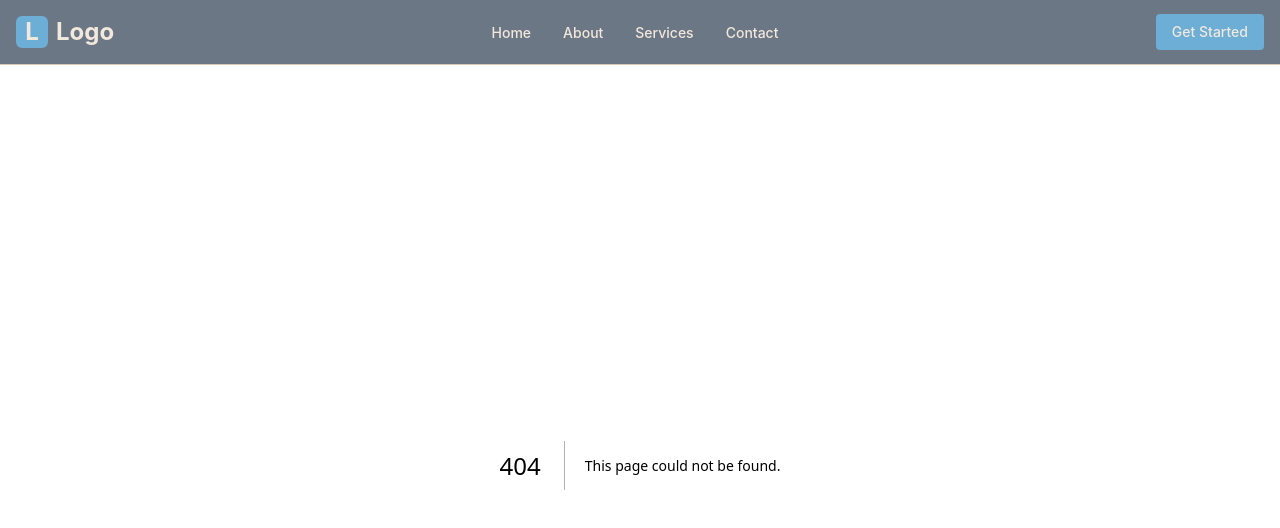
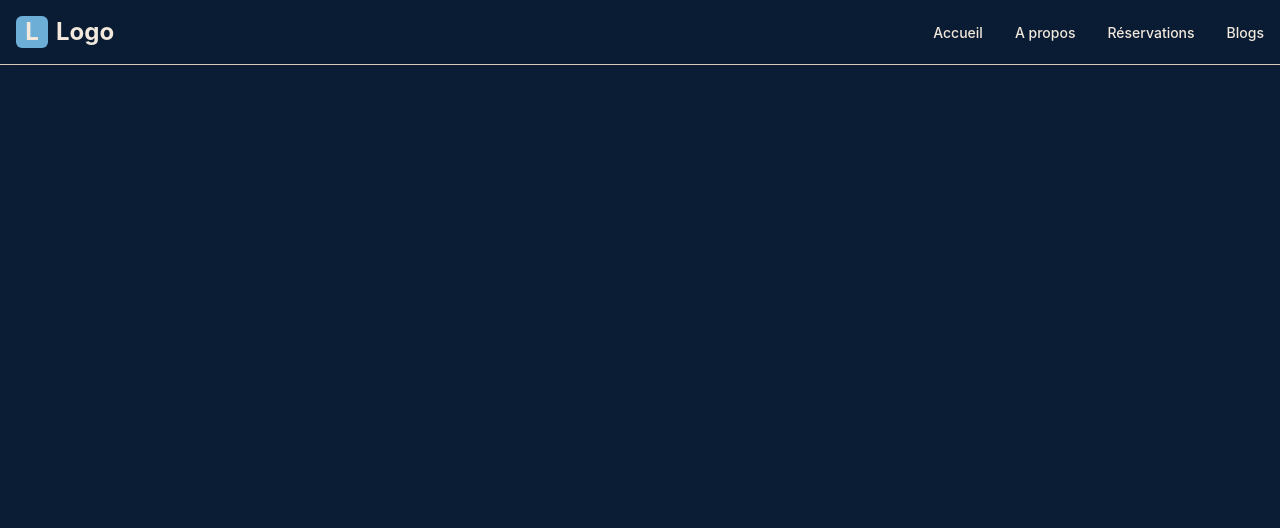
Before and after one commit to Quentin-Cheron/PROJET_SCRUM_ISITECH_2025, a Next.js app: page /about in a window 1280 px wide. Before the commit this address had no page. Shown: the top 528 px of the page. Built offline with nearby package versions, Linux system fonts and the light colour scheme.

Commit message:
add pages and header

```diff
--- /dev/null
+++ b/app/about/page.jsx
@@ -0,0 +1,3 @@
+export default function AboutPage() {
+  return <div>About</div>;
+}
--- /dev/null
+++ b/app/blogs/page.jsx
@@ -0,0 +1,3 @@
+export default function BlogsPage() {
+  return <div className="text-secondary">Blog</div>;
+}
--- /dev/null
+++ b/app/reservation/page.jsx
@@ -0,0 +1,3 @@
+export default function ResservationPage() {
+  return <div>ResservationPage</div>;
+}
--- a/components/features/layout/header.jsx
+++ b/components/features/layout/header.jsx
@@ -9,10 +9,10 @@ export default function Header() {
   const [isMenuOpen, setIsMenuOpen] = useState(false);
 
   const navLinks = [
-    { href: "/", label: "Home" },
-    { href: "/about", label: "About" },
-    { href: "/services", label: "Services" },
-    { href: "/contact", label: "Contact" },
+    { href: "/", label: "Accueil" },
+    { href: "/about", label: "A propos" },
+    { href: "/reservation", label: "Réservations" },
+    { href: "/blogs", label: "Blogs" },
   ];
 
   return (
@@ -42,11 +42,6 @@ export default function Header() {
             </li>
           ))}
         </ul>
-
-        {/* Desktop CTA Button */}
-        <div className="hidden md:block">
-          <Button>Get Started</Button>
-        </div>
 
         {/* Mobile Menu Button */}
         <button
```
